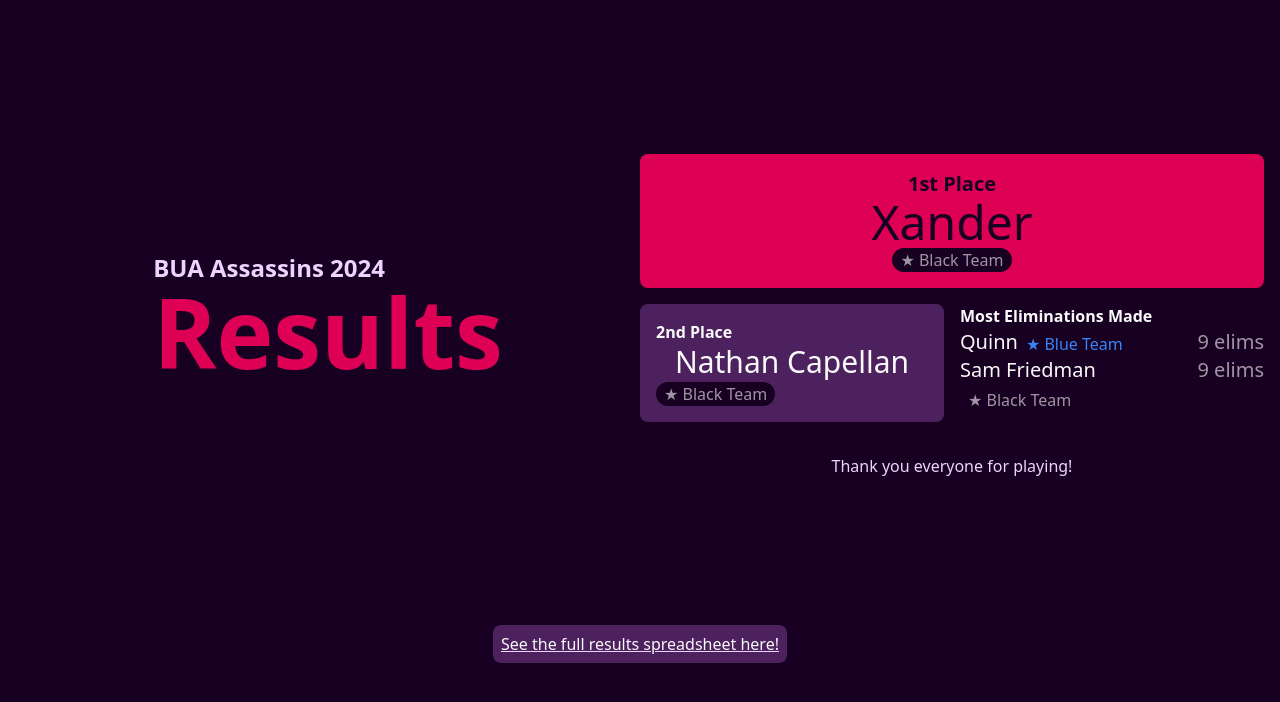
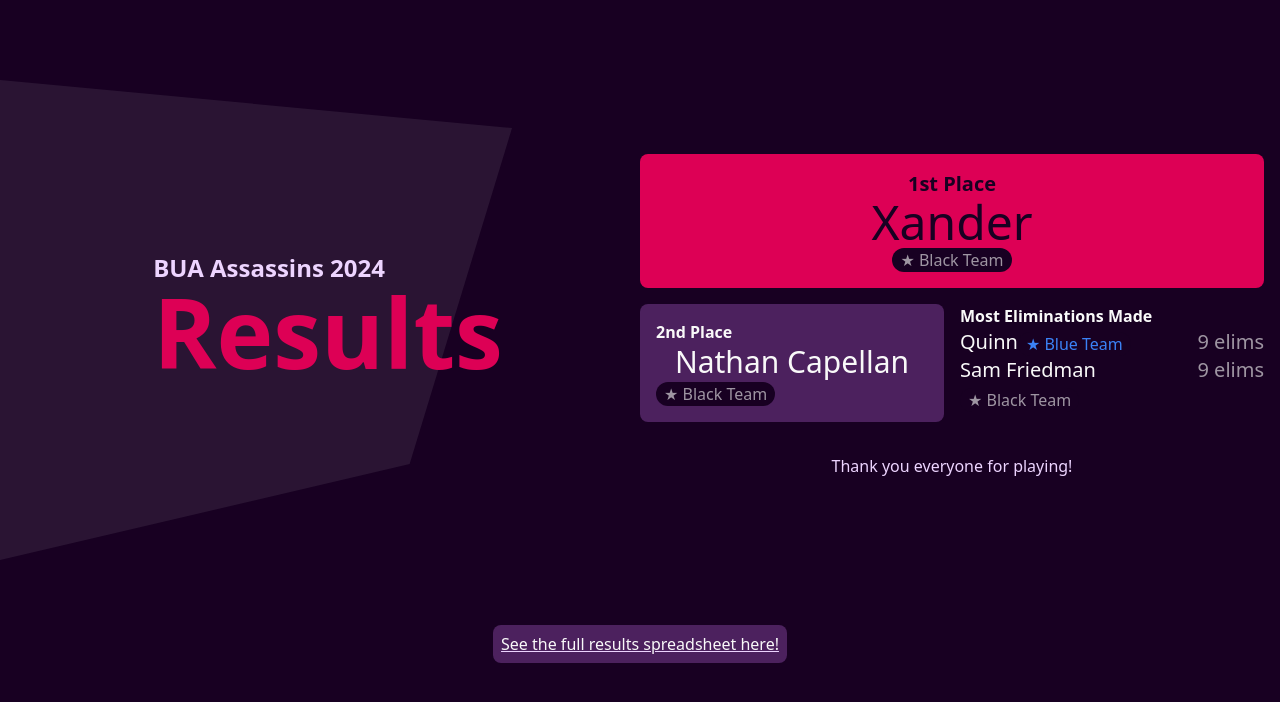
Before and after one commit to citrus-melon/bua_assassins, a SvelteKit app in the folder results/: page / in a window 1280 px wide. Shown: the top 702 px of the page. Built offline with nearby package versions, Linux system fonts and the light colour scheme.

Commit message:
Add decorative background shape

```diff
--- a/results/src/routes/+page.svelte
+++ b/results/src/routes/+page.svelte
@@ -35,3 +35,18 @@
             </a>
         </div>
 </main>
+
+<style>
+    main::after { /* Decorative background shape */
+        content: "";
+        clip-path: polygon(0 0, 100% 10%, 80% 80%, 0 100%);
+        position: fixed;
+        top: 10vh;
+        left: 0;
+        width: 40%;
+        height: 60vh;
+        z-index: -1;
+        background: white;
+        opacity: 8%;
+    }
+</style>
```
